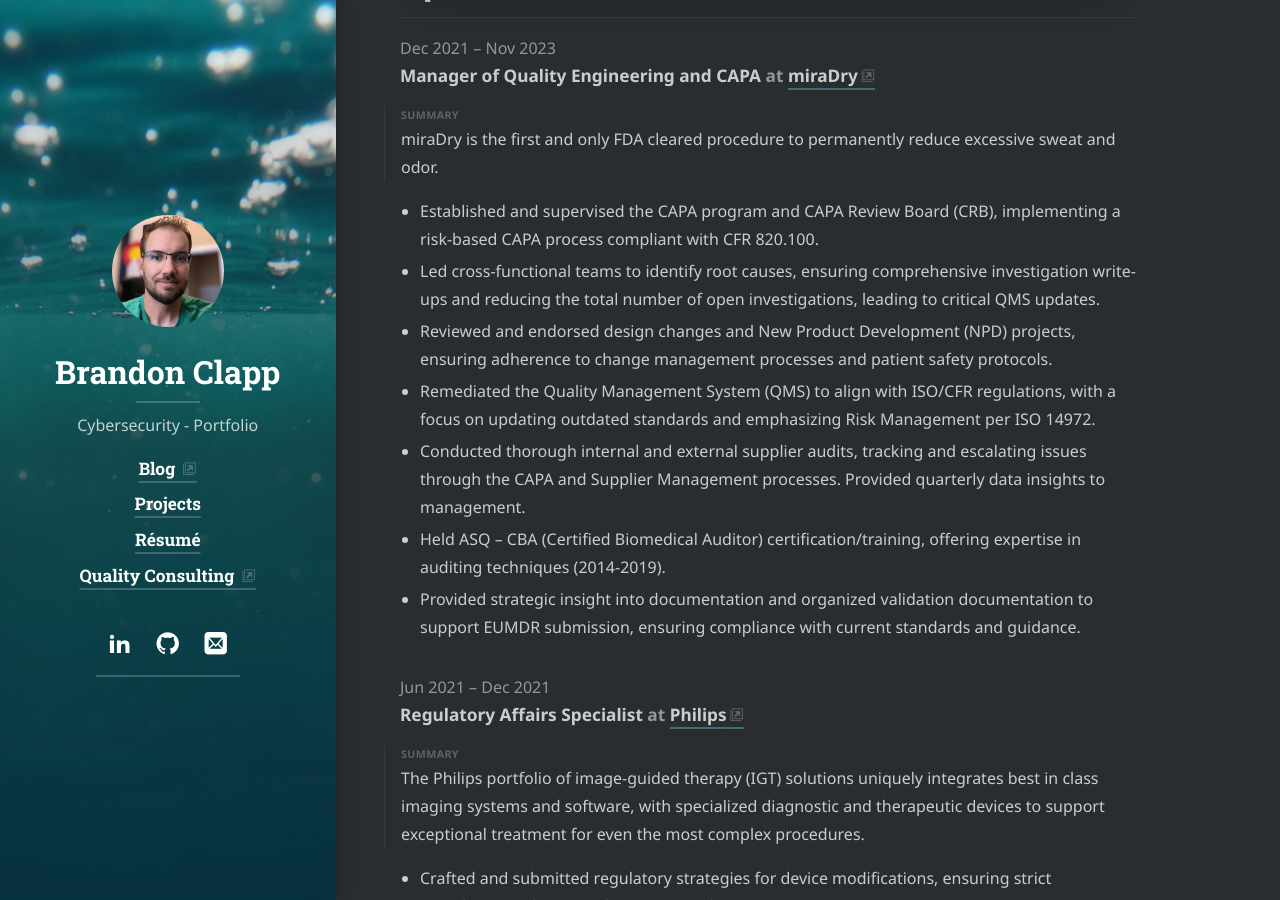
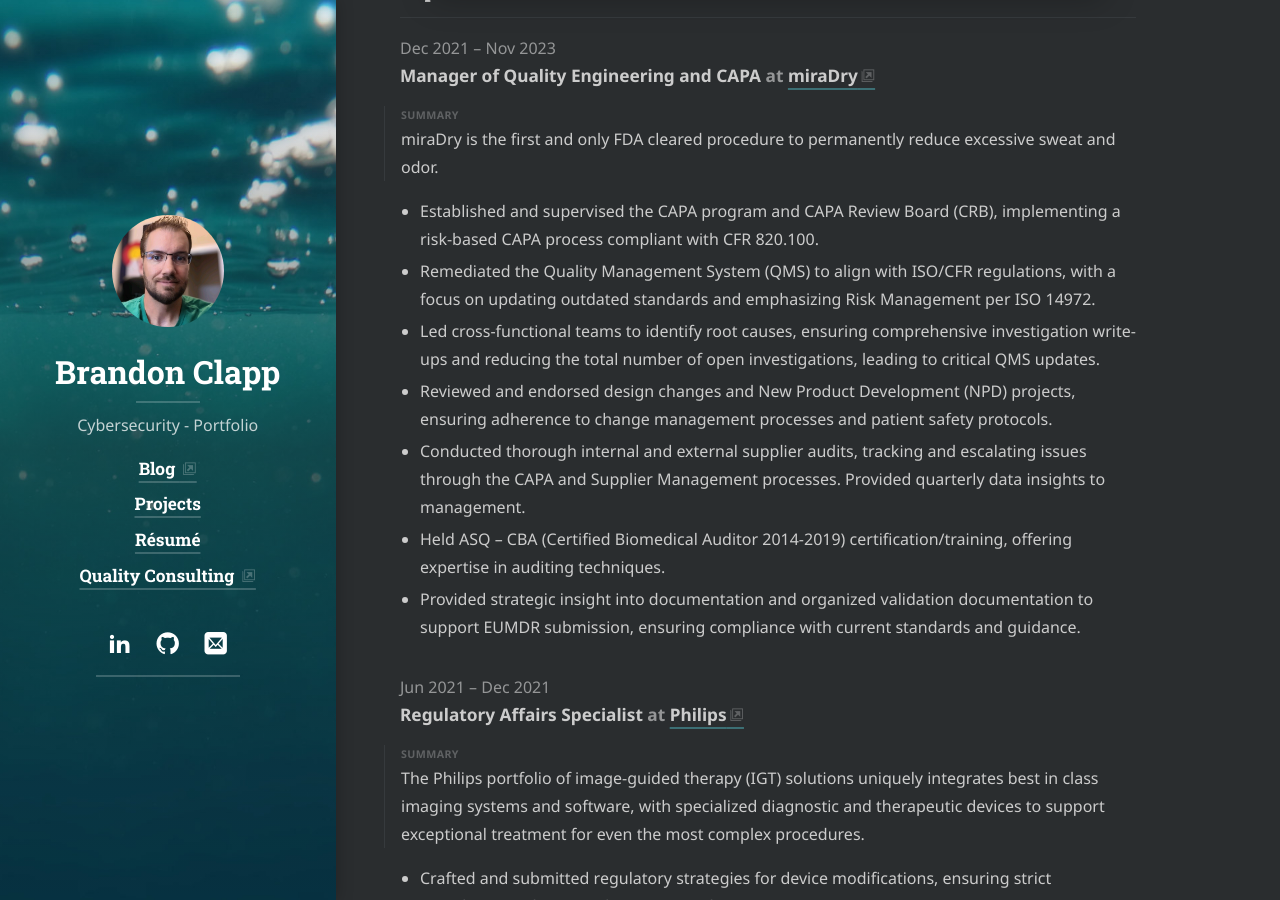
Before and after one commit to ret0n-journal/brandonclapp.github.io, a Jekyll site: the page built from resume.md, in a window 1280 px wide and 900 px high, scrolled down 796 px. Built offline with Jekyll 4.4.1, drawn with Linux system fonts in a browser that asks for light colours; cached includes are drawn as plain includes; nearby versions of some CDN libraries; some web fonts are replaced; library files that are not in the unit come from our copies.

Commit message:
Resume Updates.

```diff
--- a/_data/resume.yml
+++ b/_data/resume.yml
@@ -33,11 +33,11 @@ work:
       miraDry is the first and only FDA cleared procedure to permanently reduce excessive sweat and odor.
     highlights:
       - 'Established and supervised the CAPA program and CAPA Review Board (CRB), implementing a risk-based CAPA process compliant with CFR 820.100.'
+      - 'Remediated the Quality Management System (QMS) to align with ISO/CFR regulations, with a focus on updating outdated standards and emphasizing Risk Management per ISO 14972.'
       - 'Led cross-functional teams to identify root causes, ensuring comprehensive investigation write-ups and reducing the total number of open investigations, leading to critical QMS updates.'
       - 'Reviewed and endorsed design changes and New Product Development (NPD) projects, ensuring adherence to change management processes and patient safety protocols.'
-      - 'Remediated the Quality Management System (QMS) to align with ISO/CFR regulations, with a focus on updating outdated standards and emphasizing Risk Management per ISO 14972.'
       - 'Conducted thorough internal and external supplier audits, tracking and escalating issues through the CAPA and Supplier Management processes. Provided quarterly data insights to management.'
-      - 'Held ASQ – CBA (Certified Biomedical Auditor) certification/training, offering expertise in auditing techniques (2014-2019).'
+      - 'Held ASQ – CBA (Certified Biomedical Auditor 2014-2019) certification/training, offering expertise in auditing techniques.'
       - 'Provided strategic insight into documentation and organized validation documentation to support EUMDR submission, ensuring compliance with current standards and guidance.'
   - company: "Philips"
     position: "Regulatory Affairs Specialist"
```
